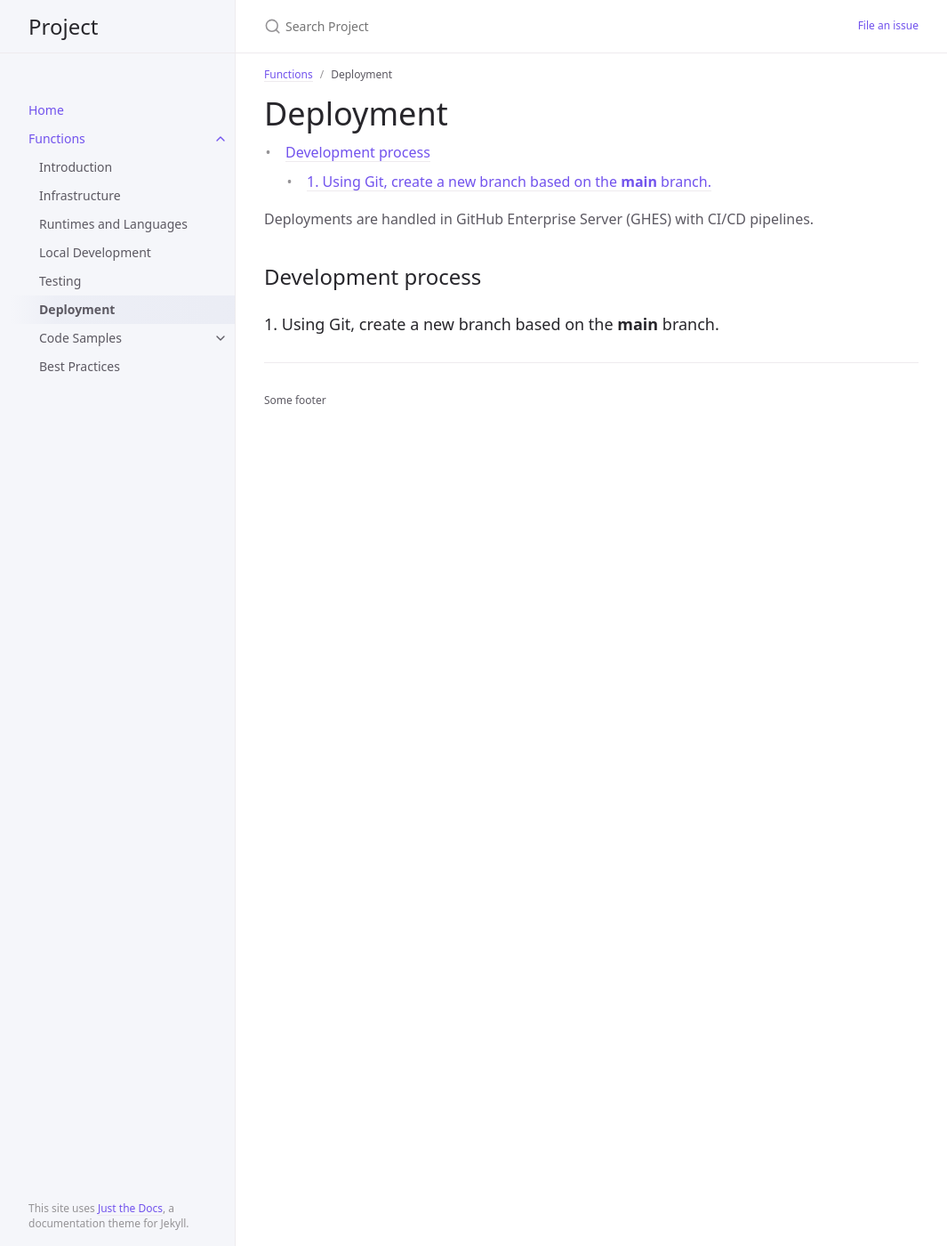
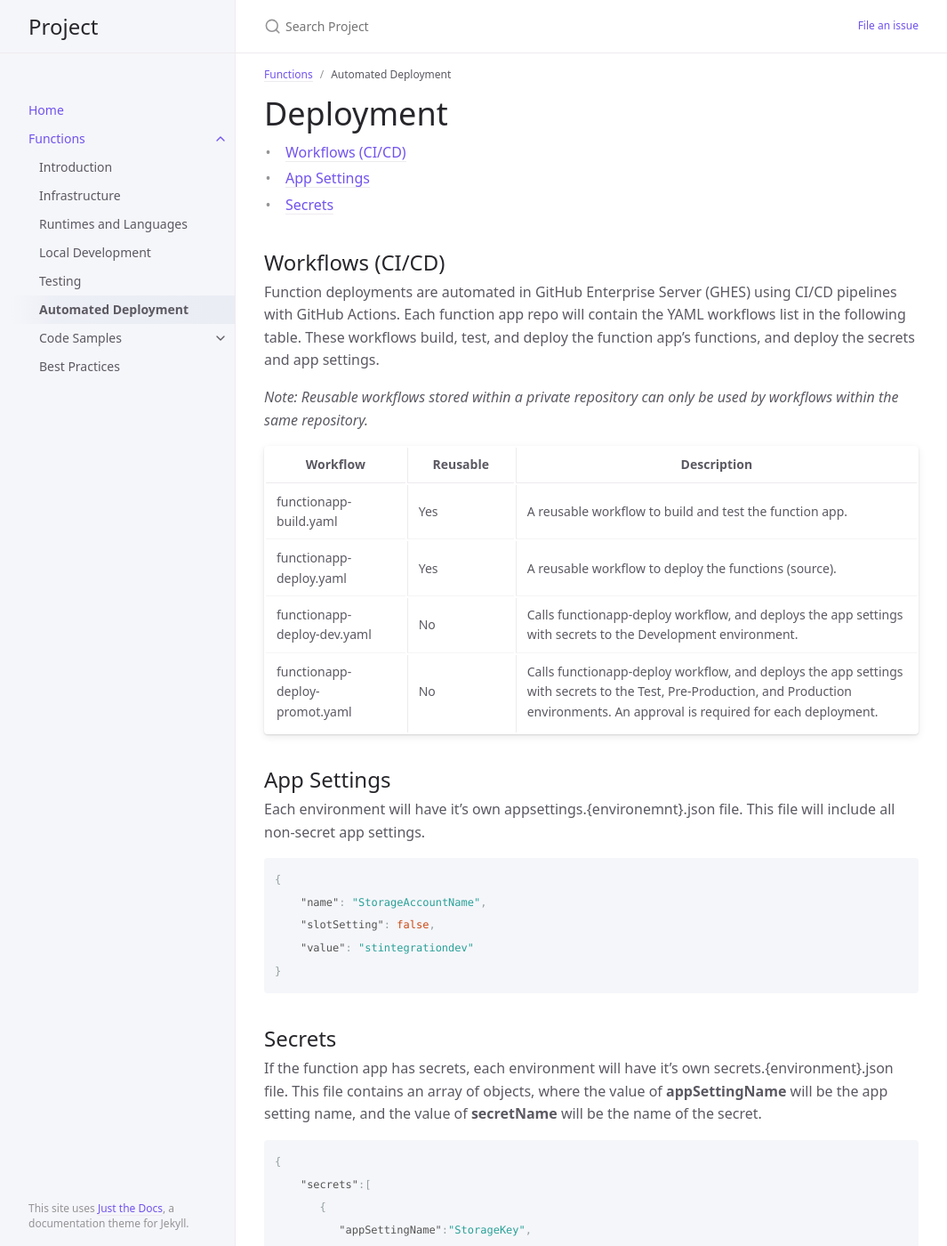
Before and after one commit to bwagner77/docs-test, a Jekyll site: the page built from function/deployment.md, in a window 1280 px wide and 1400 px high. Shown: the whole window at 89% size, without its empty margins (107-1172 px from the left). Built offline with Jekyll 4.4.1, drawn with Linux system fonts in a browser that asks for light colours; some of the changed text lies outside the part shown.

Commit message:
Function documentation updated.

````diff
--- a/function/deployment.md
+++ b/function/deployment.md
@@ -1,6 +1,6 @@
 ---
 layout: default
-title: Deployment
+title: Automated Deployment
 parent: Functions
 nav_order: 6
 ---
@@ -11,11 +11,55 @@ nav_order: 6
 - TOC
 {:toc}
 
+## Workflows (CI/CD)
 
-Deployments are handled in GitHub Enterprise Server (GHES) with CI/CD
-pipelines.
+Function deployments are automated in GitHub Enterprise Server (GHES) using
+CI/CD pipelines with GitHub Actions. Each function app repo will contain the
+YAML workflows list in the following table. These workflows build, test,
+and deploy the function app's functions, and deploy the secrets and
+app settings.
 
+_Note: Reusable workflows stored within a private repository can only
+be used by workflows within the same repository._
 
-## Development process
+| Workflow                          | Reusable  | Description |
+| --------------------------------- | --------- | ------ |
+| functionapp-build.yaml            | Yes       | A reusable workflow to build and test the function app. |
+| functionapp-deploy.yaml           | Yes       | A reusable workflow to deploy the functions (source). |
+| functionapp-deploy-dev.yaml       | No        | Calls functionapp-deploy workflow, and deploys the app settings with secrets to the Development environment. |
+| functionapp-deploy-promot.yaml    | No        | Calls functionapp-deploy workflow, and deploys the app settings with secrets to the Test, Pre-Production, and Production environments. An approval is required for each deployment. |
 
-### 1. Using Git, create a new branch based on the **main** branch.
+## App Settings
+
+Each environment will have it's own appsettings.{environemnt}.json file. This
+file will include all non-secret app settings.
+
+``` json
+{
+    "name": "StorageAccountName",
+    "slotSetting": false,
+    "value": "stintegrationdev"
+}
+```
+
+## Secrets
+
+If the function app has secrets, each environment will have it's
+own secrets.{environment}.json file. This file contains an array of objects,
+where the value of **appSettingName** will be the app setting name,
+and the value of **secretName** will be the name of the secret.
+
+``` json
+{
+    "secrets":[
+       {
+          "appSettingName":"StorageKey",
+          "secretName":"<SomeStorageKeySecretName>"
+       },
+       {
+          "appSettingName":"SomeConnectionString",
+          "secretName":"<SomeConnectionString>"
+       }
+    ]
+ }
+```
````
Also changed, not shown: function/testing.md (+16 -16 lines).
